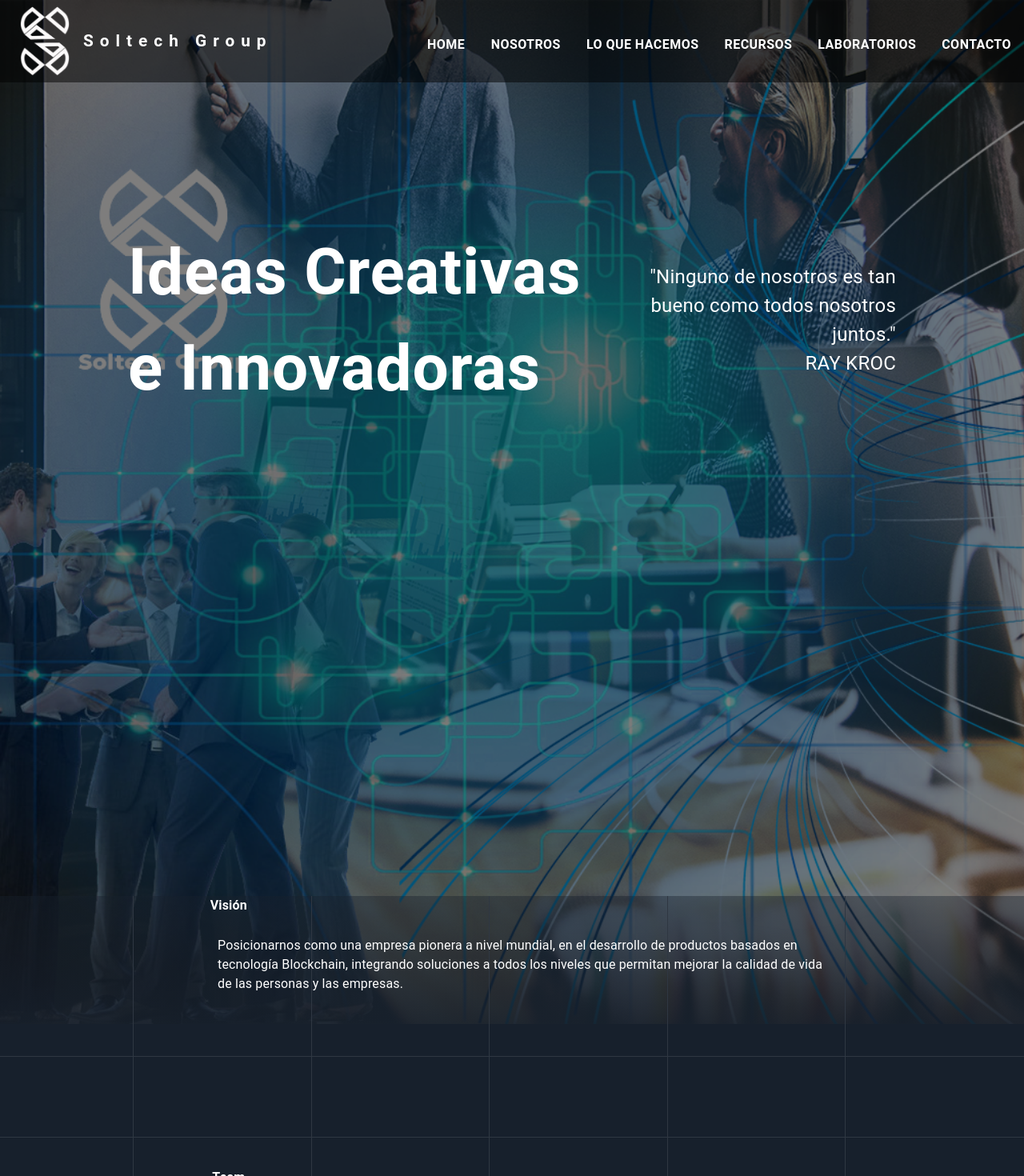
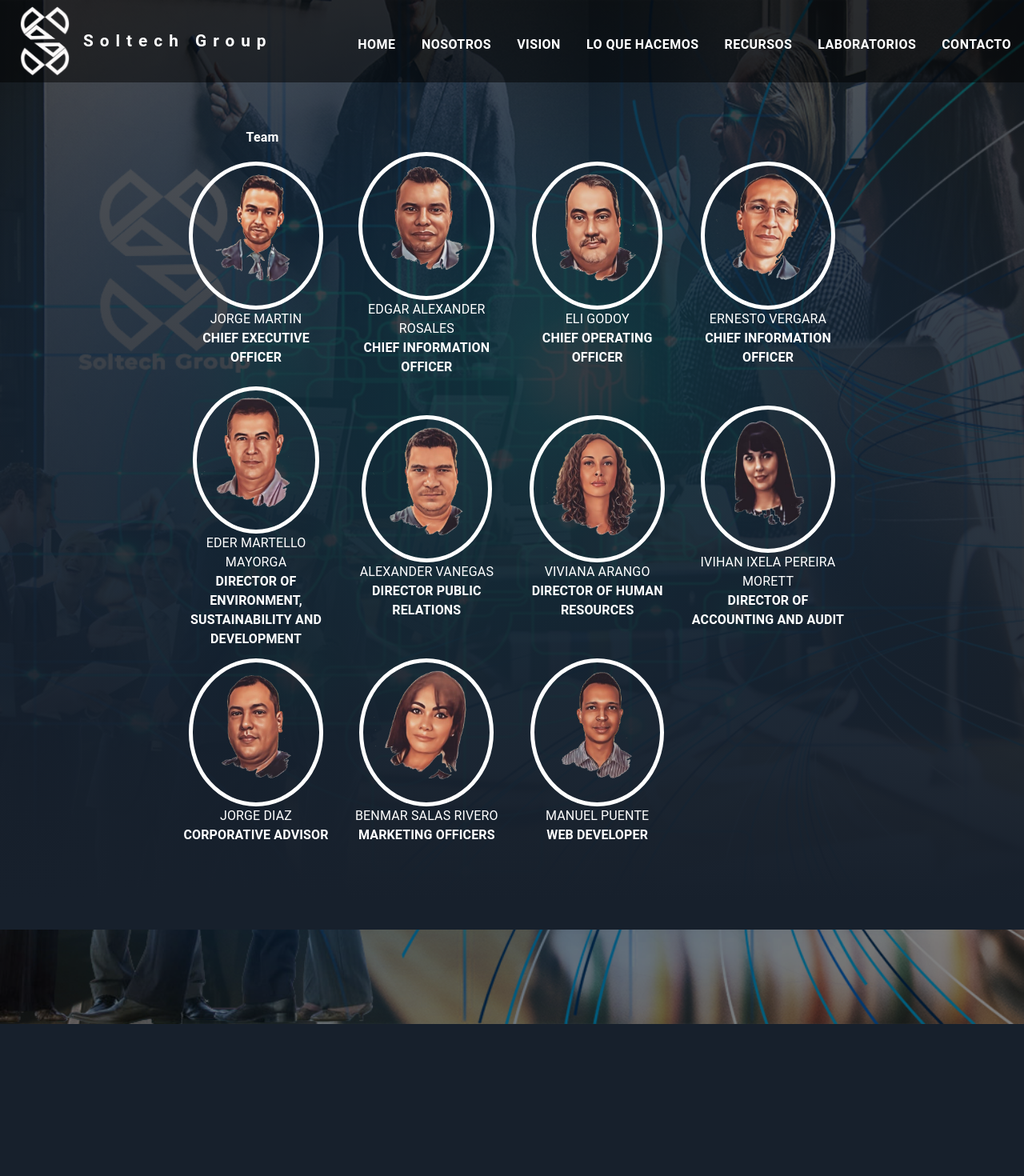
Before and after one commit to Manuelp1345/Soltech-group-v2, a React (Create React App) app: page /nosotros in a window 1280 px wide. Shown: the top 1470 px of the page at 80% size. After the commit the page ends 1280 px from the top, so only its background shows below. Built offline with nearby package versions, Linux system fonts and the light colour scheme.

Commit message:
teams and vision

```diff
--- a/src/App.tsx
+++ b/src/App.tsx
@@ -5,12 +5,14 @@ import Servicios from "./pages/Servicios";
 import Recursos from "./pages/Recursos";
 import Laboratorio from "./pages/Laboratorio";
 import Contacto from "./pages/Contacto";
+import Vision from "./pages/vision";
 
 function App() {
   return (
     <Routes>
       <Route path="/" element={<Home />} />
       <Route path="/nosotros" element={<Nosotros />} />
+      <Route path="/vision" element={<Vision />} />
       <Route path="/lo-que-hacemos" element={<Servicios />} />
       <Route path="/recursos" element={<Recursos />} />
       <Route path="/lab" element={<Laboratorio />} />
--- a/src/components/ContainerCustom.tsx
+++ b/src/components/ContainerCustom.tsx
@@ -32,6 +32,7 @@ const ContainerCustom = ({ children, bg }) => {
         backgroundImage: bgUrl,
         backgroundSize: "cover",
         backgroundPosition: "center",
+        zIndex: "999",
       }}
     >
       <Box
--- a/src/components/grip/GripContainer.tsx
+++ b/src/components/grip/GripContainer.tsx
@@ -12,20 +12,14 @@ const GripContainer = ({
 }) => {
   const space = spaceMid ? "100px" : "0";
   return (
-    <Box
-      component="section"
-      sx={{
-        marginTop: isFirts ? "-10rem" : "0",
-      }}
-    >
+    <Box component="section">
       <Box
         sx={{
-          background: isFirts
-            ? "linear-gradient(0deg, rgba(23,32,44,1) 3%, rgba(23,32,44,0.4) 100%)"
-            : "rgb(23, 32, 44)",
-          display: "grid",
-          gridTemplateColumns: "1.5fr 2fr 2fr 2fr 2fr 2fr ",
-          borderBottom: "1px solid #2f3742",
+          margin: "0 auto",
+          display: "flex",
+          flexDirection: "row",
+          justifyContent: "center",
+          alignItems: "center",
           height: space,
           position: "relative",
         }}
--- a/src/components/grip/GripItem.tsx
+++ b/src/components/grip/GripItem.tsx
@@ -8,15 +8,14 @@ const GripItem = ({
   children?: any;
   isLast?: boolean;
 }) => {
-  const margin = !isLast ? "#2f3742 solid 1px" : "none";
   return (
     <Box
       sx={{
-        borderRight: margin,
         display: "flex",
         flexDirection: "column",
         justifyContent: "center",
         alignItems: "center",
+        width: "300px",
       }}
     >
       {children}
--- a/src/components/menu/CustomMenu.tsx
+++ b/src/components/menu/CustomMenu.tsx
@@ -12,7 +12,7 @@ const CustomMenu = () => {
         padding: "0.5rem",
         position: "fixed",
         width: "100%",
-        zIndex: "100",
+        zIndex: "999",
       }}
     >
       <Box
@@ -57,6 +57,7 @@ const CustomMenu = () => {
       >
         <ButtonMenu to="/">Home</ButtonMenu>
         <ButtonMenu to="/nosotros">Nosotros</ButtonMenu>
+        <ButtonMenu to="/vision">Vision</ButtonMenu>
         <ButtonMenu to="/lo-que-hacemos">Lo que hacemos</ButtonMenu>
         <ButtonMenu to="/recursos">Recursos</ButtonMenu>
         <ButtonMenu to="/lab">Laboratorios</ButtonMenu>
--- a/src/pages/Nosotros.tsx
+++ b/src/pages/Nosotros.tsx
@@ -36,59 +36,14 @@ const Nosotros = () => {
 
   return (
     <ContainerCustom bg="nosotros">
-      <Header />
-      <GripContainer isFirts>
-        <GripItem></GripItem>
-        <GripItem>
-          <Typography
+      <Box
         sx={{
-              color: "white",
-              fontWeight: "bold",
-              marginLeft: 2,
-              height: "200px",
+          paddingTop: "10rem",
+          background:
+            "linear-gradient(0deg, rgba(23,32,44,1) 3%, rgba(23,32,44,0.4) 100%)",
         }}
       >
-            Visión
-          </Typography>
-        </GripItem>
-        <GripItem>
-          <Box
-            sx={{
-              height: "40%",
-              borderBottom: "#2f3742 solid 1px",
-            }}
-          >
-            <Typography
-              sx={{
-                color: "white",
-                marginLeft: 2,
-                position: "absolute",
-                top: "25%",
-                left: "20%",
-                width: "60%",
-              }}
-            >
-              Posicionarnos como una empresa pionera a nivel mundial, en el
-              desarrollo de productos basados en tecnología Blockchain,
-              integrando soluciones a todos los niveles que permitan mejorar la
-              calidad de vida de las personas y las empresas.
-            </Typography>
-          </Box>
-        </GripItem>
-        <GripItem></GripItem>
-        <GripItem></GripItem>
-
-        <GripItem isLast></GripItem>
-      </GripContainer>
-      <GripContainer spaceMid>
-        <GripItem></GripItem>
-        <GripItem></GripItem>
-        <GripItem></GripItem>
-        <GripItem></GripItem>
-        <GripItem></GripItem>
-        <GripItem isLast></GripItem>
-      </GripContainer>
-      <GripContainer spaceMid>
+        <GripContainer>
           <GripItem></GripItem>
           <GripItem>
             <Typography
@@ -102,10 +57,9 @@ const Nosotros = () => {
           <GripItem></GripItem>
           <GripItem isLast></GripItem>
         </GripContainer>
+
         <GripContainer>
-        <GripItem>
           <GripItem></GripItem>
-        </GripItem>
           <GripItem>
             <Button
               onClick={() => {
@@ -128,7 +82,7 @@ const Nosotros = () => {
               <Box
                 sx={{
                   borderRadius: "100%",
-                border: "5px solid #2f3742",
+                  border: "5px solid #fff",
                   display: "flex",
                   flexDirection: "column",
                   alignItems: "center",
@@ -166,7 +120,7 @@ const Nosotros = () => {
               <Box
                 sx={{
                   borderRadius: "100%",
-                border: "5px solid #2f3742",
+                  border: "5px solid #fff",
                   display: "flex",
                   flexDirection: "column",
                   alignItems: "center",
@@ -206,7 +160,7 @@ const Nosotros = () => {
               <Box
                 sx={{
                   borderRadius: "100%",
-                border: "5px solid #2f3742",
+                  border: "5px solid #fff",
                   display: "flex",
                   flexDirection: "column",
                   alignItems: "center",
@@ -244,7 +198,7 @@ const Nosotros = () => {
               <Box
                 sx={{
                   borderRadius: "100%",
-                border: "5px solid #2f3742",
+                  border: "5px solid #fff",
                   display: "flex",
                   flexDirection: "column",
                   alignItems: "center",
@@ -287,7 +241,7 @@ const Nosotros = () => {
               <Box
                 sx={{
                   borderRadius: "100%",
-                border: "5px solid #2f3742",
+                  border: "5px solid #fff",
                   display: "flex",
                   flexDirection: "column",
                   alignItems: "center",
@@ -329,7 +283,7 @@ const Nosotros = () => {
               <Box
                 sx={{
                   borderRadius: "100%",
-                border: "5px solid #2f3742",
+                  border: "5px solid #fff",
                   display: "flex",
                   flexDirection: "column",
                   alignItems: "center",
@@ -367,7 +321,7 @@ const Nosotros = () => {
               <Box
                 sx={{
                   borderRadius: "100%",
-                border: "5px solid #2f3742",
+                  border: "5px solid #fff",
                   display: "flex",
                   flexDirection: "column",
                   alignItems: "center",
@@ -405,14 +359,18 @@ const Nosotros = () => {
               <Box
                 sx={{
                   borderRadius: "100%",
-                border: "5px solid #2f3742",
+                  border: "5px solid #fff",
                   display: "flex",
                   flexDirection: "column",
                   alignItems: "center",
                   justifyContent: "center",
                 }}
               >
-              <Box component="img" src="img/m10.png" sx={{ maxHeight: 150 }} />
+                <Box
+                  component="img"
+                  src="img/m10.png"
+                  sx={{ maxHeight: 150 }}
+                />
                 <br />
               </Box>
               <Typography sx={{ color: "white" }}>
@@ -451,7 +409,7 @@ const Nosotros = () => {
               <Box
                 sx={{
                   borderRadius: "100%",
-                border: "5px solid #2f3742",
+                  border: "5px solid #fff",
                   display: "flex",
                   flexDirection: "column",
                   alignItems: "center",
@@ -492,7 +450,7 @@ const Nosotros = () => {
               <Box
                 sx={{
                   borderRadius: "100%",
-                border: "5px solid #2f3742",
+                  border: "5px solid #fff",
                   display: "flex",
                   flexDirection: "column",
                   alignItems: "center",
@@ -502,7 +460,9 @@ const Nosotros = () => {
                 <Box component="img" src="img/m5.png" sx={{ maxHeight: 150 }} />
                 <br />
               </Box>
-            <Typography sx={{ color: "white" }}>Benmar Salas Rivero</Typography>
+              <Typography sx={{ color: "white" }}>
+                Benmar Salas Rivero
+              </Typography>
               <Typography sx={{ color: "white", fontWeight: "bold" }}>
                 Marketing Officers
               </Typography>
@@ -530,14 +490,18 @@ const Nosotros = () => {
               <Box
                 sx={{
                   borderRadius: "100%",
-                border: "5px solid #2f3742",
+                  border: "5px solid #fff",
                   display: "flex",
                   flexDirection: "column",
                   alignItems: "center",
                   justifyContent: "center",
                 }}
               >
-              <Box component="img" src="img/m11.png" sx={{ maxHeight: 150 }} />
+                <Box
+                  component="img"
+                  src="img/m11.png"
+                  sx={{ maxHeight: 150 }}
+                />
                 <br />
               </Box>
               <Typography sx={{ color: "white" }}>Manuel Puente</Typography>
@@ -595,6 +559,7 @@ const Nosotros = () => {
             </Box>
           </Box>
         </Modal>
+      </Box>
     </ContainerCustom>
   );
 };
--- /dev/null
+++ b/src/pages/vision.tsx
@@ -0,0 +1,79 @@
+import React from "react";
+import GripContainer from "../components/grip/GripContainer";
+import GripItem from "../components/grip/GripItem";
+import { Button, Typography, Modal } from "@mui/material";
+import { Box } from "@mui/system";
+import ContainerCustom from "../components/ContainerCustom";
+import Header from "../components/Header";
+
+const Vision = () => {
+  const [open, setOpen] = React.useState(false);
+  const handleClose = () => {
+    setOpen(false);
+  };
+  const [text, setText] = React.useState({
+    nombre: "",
+    puesto: "",
+    descripcion: "",
+  });
+  const [imgUrl, setImgUrl] = React.useState("");
+
+  return (
+    <ContainerCustom bg="nosotros">
+      <Box
+        sx={{
+          paddingTop: "10rem",
+          background:
+            "linear-gradient(0deg, rgba(23,32,44,1) 3%, rgba(23,32,44,0.4) 100%)",
+          height: "100%",
+        }}
+      >
+        <GripContainer isFirts>
+          <GripItem></GripItem>
+          <GripItem>
+            <Typography
+              sx={{
+                color: "white",
+                fontWeight: "bold",
+                marginLeft: 2,
+                height: "200px",
+              }}
+            >
+              Visión
+            </Typography>
+          </GripItem>
+          <GripItem>
+            <Box
+              sx={{
+                height: "40%",
+                borderBottom: "#2f3742 solid 1px",
+              }}
+            >
+              <Typography
+                sx={{
+                  color: "white",
+                  marginLeft: 2,
+                  position: "absolute",
+                  top: "25%",
+                  left: "20%",
+                  width: "60%",
+                }}
+              >
+                Posicionarnos como una empresa pionera a nivel mundial, en el
+                desarrollo de productos basados en tecnología Blockchain,
+                integrando soluciones a todos los niveles que permitan mejorar
+                la calidad de vida de las personas y las empresas.
+              </Typography>
+            </Box>
+          </GripItem>
+          <GripItem></GripItem>
+          <GripItem></GripItem>
+
+          <GripItem isLast></GripItem>
+        </GripContainer>
+      </Box>
+    </ContainerCustom>
+  );
+};
+
+export default Vision;
```
Lines whose indentation alone changed are shown as unchanged.
